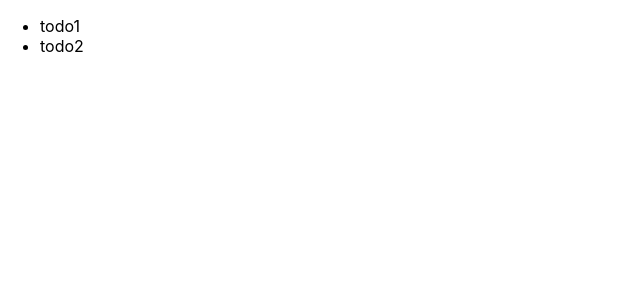
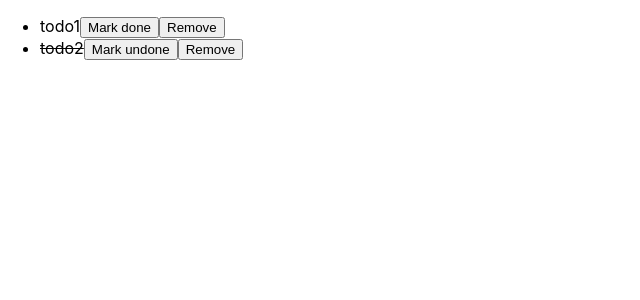
Before and after one commit to polakmark/mobx-todo-live, a React (Vite) app: page / in a window 1280 px wide. Shown: the top 300 px of the page, without its empty margins (0-640 px from the left). Built offline with nearby package versions, Linux system fonts and the light colour scheme.

Commit message:
Created observers

```diff
--- a/src/App.tsx
+++ b/src/App.tsx
@@ -1,4 +1,5 @@
 import { action, computed, makeObservable, observable } from "mobx";
+import { observer } from "mobx-react-lite";
 
 interface ITodo {
   text: string;
@@ -43,11 +44,29 @@ interface TodoItemProps {
   todo: ITodo;
 }
 
-export const TodoItem: React.FC<TodoItemProps> = ({ todo }) => {
-  return <li>{todo.text}</li>;
-};
+export const TodoItem: React.FC<TodoItemProps> = observer(({ todo }) => {
+  return (
+    <li>
+      <span
+        style={{
+          textDecoration: todo.isDone ? "line-through" : "none",
+        }}
+      >
+        {todo.text}
+      </span>
+      <button
+        onClick={() =>
+          todo.isDone ? todoStore.markUndone(todo) : todoStore.markDone(todo)
+        }
+      >
+        {todo.isDone ? "Mark undone" : "Mark done"}
+      </button>
+      <button onClick={() => todoStore.remove(todo)}>Remove</button>
+    </li>
+  );
+});
 
-export const App = () => {
+export const App = observer(() => {
   return (
     <ul>
       {todoStore.todos.map((todo) => (
@@ -55,4 +74,4 @@ export const App = () => {
       ))}
     </ul>
   );
-};
+});
```
